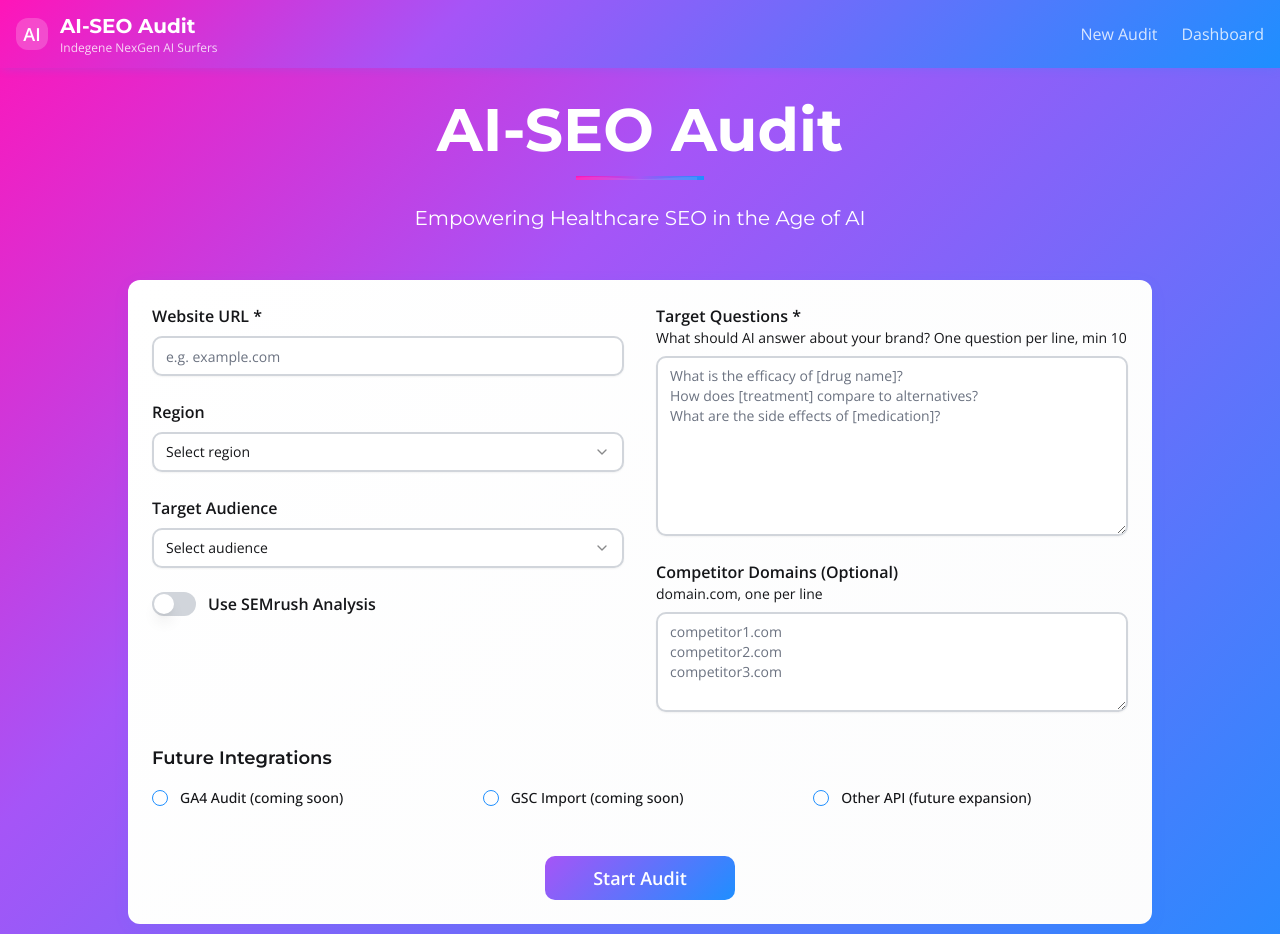
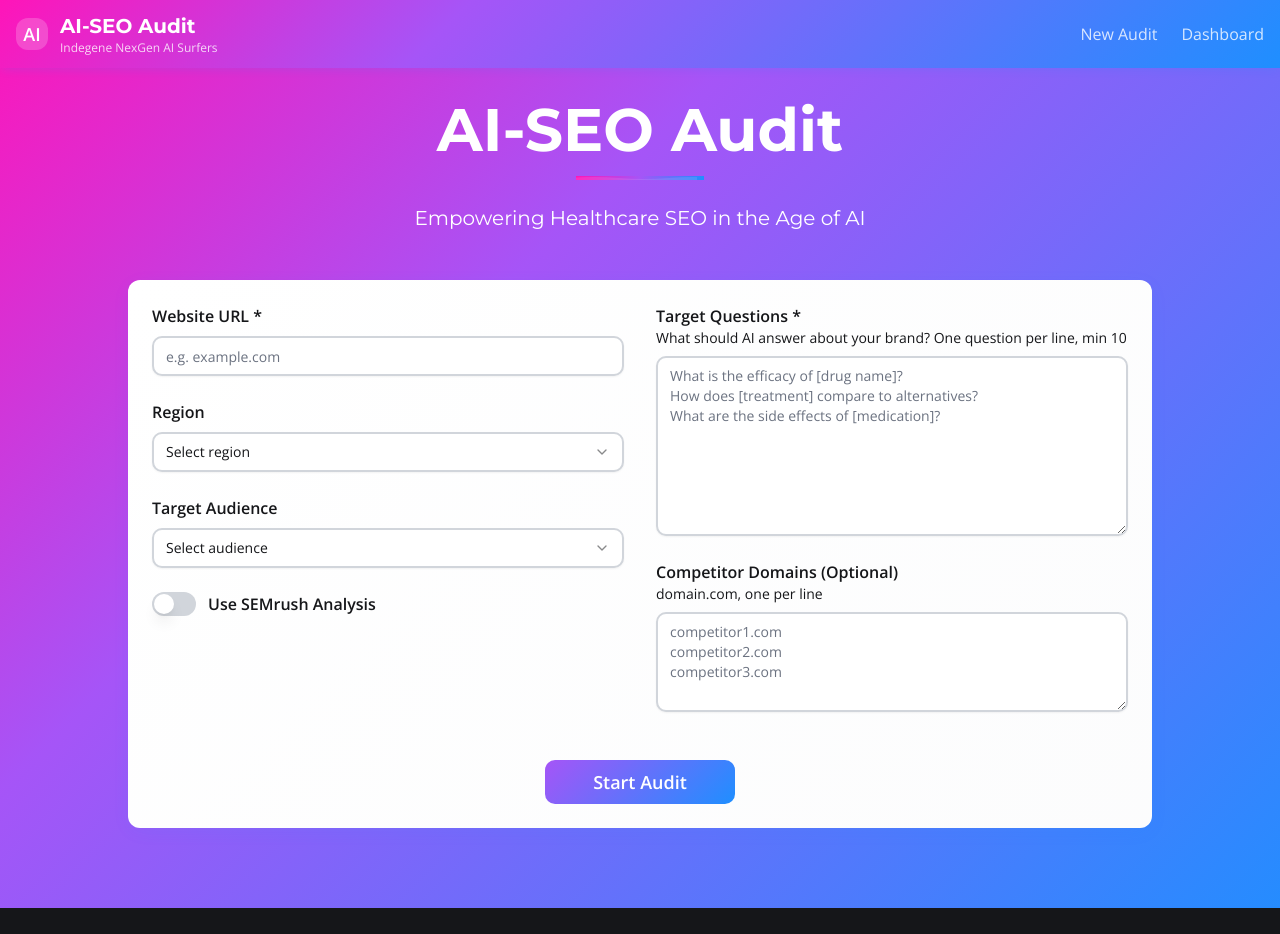
Before and after one commit to aiseomvp-cmd/si-seo-auditor-mvp, a React (Vite) app: page /projects/new in a window 1280 px wide. Shown: the top 934 px of the page. Built offline with nearby package versions, Linux system fonts and the light colour scheme.

Commit message:
Remove Future Integrations section

```diff
--- a/src/pages/NewProject.tsx
+++ b/src/pages/NewProject.tsx
@@ -168,44 +168,6 @@ const NewProject = () => {
               </div>
             </div>
 
-            {/* Future Integrations */}
-            <div>
-              <h3 className="text-lg font-heading font-semibold mb-4 text-brand-dark">
-                Future Integrations
-              </h3>
-              <div className="grid md:grid-cols-3 gap-4">
-                <div className="flex items-center space-x-3">
-                  <Checkbox
-                    id="ga4"
-                    checked={formData.enableGA4}
-                    onCheckedChange={(checked) => setFormData({...formData, enableGA4: !!checked})}
-                  />
-                  <Label htmlFor="ga4" className="text-sm text-brand-dark">
-                    GA4 Audit (coming soon)
-                  </Label>
-                </div>
-                <div className="flex items-center space-x-3">
-                  <Checkbox
-                    id="gsc"
-                    checked={formData.enableGSC}
-                    onCheckedChange={(checked) => setFormData({...formData, enableGSC: !!checked})}
-                  />
-                  <Label htmlFor="gsc" className="text-sm text-brand-dark">
-                    GSC Import (coming soon)
-                  </Label>
-                </div>
-                <div className="flex items-center space-x-3">
-                  <Checkbox
-                    id="otherapi"
-                    checked={formData.enableOtherAPI}
-                    onCheckedChange={(checked) => setFormData({...formData, enableOtherAPI: !!checked})}
-                  />
-                  <Label htmlFor="otherapi" className="text-sm text-brand-dark">
-                    Other API (future expansion)
-                  </Label>
-                </div>
-              </div>
-            </div>
 
             {/* Submit Button */}
             <div className="flex justify-center pt-4">
```
Also changed, not shown: 1 other file (tests, documents, lock files or other folders).
